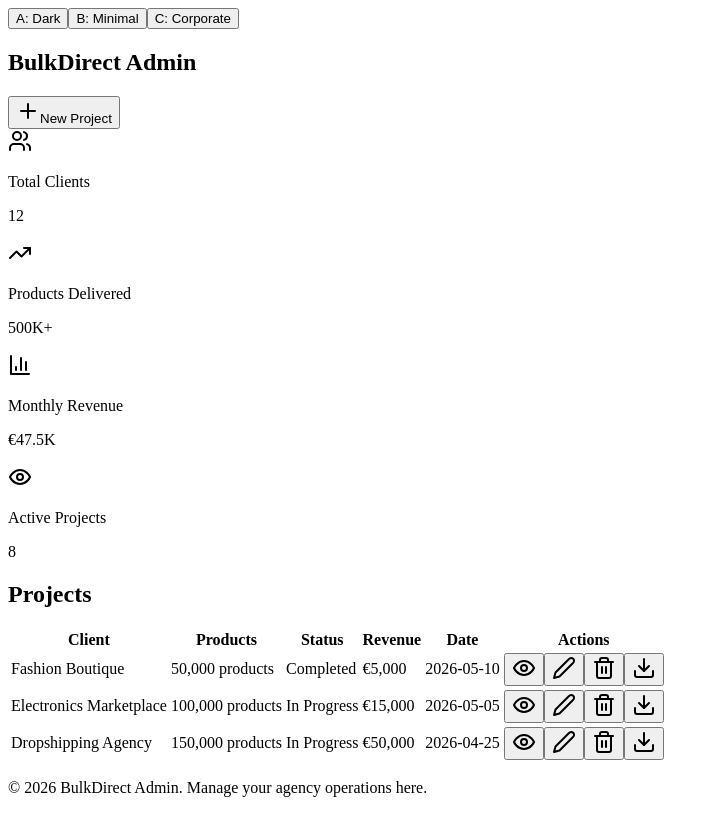
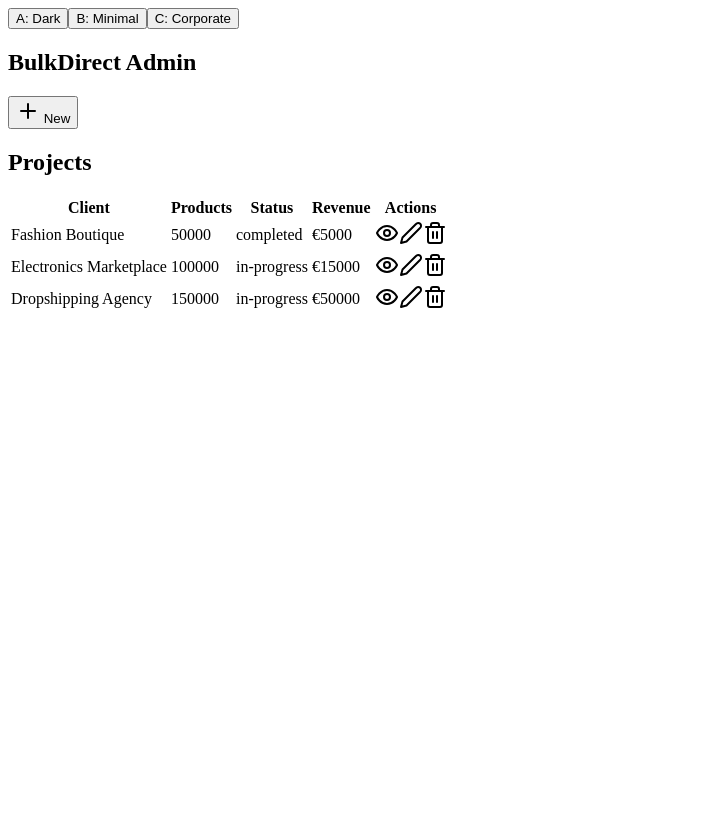
Before and after one commit to allotarik16-coder/bulkdirect-dashboards, a Next.js app: page / in a window 1280 px wide. Shown: the whole page, without its empty margins (0-719 px from the left). Built offline with nearby package versions, Linux system fonts and the light colour scheme.

Commit message:
Complete rewrite: clean components no unused imports

```diff
--- a/components/AdminDashboardA.tsx
+++ b/components/AdminDashboardA.tsx
@@ -1,6 +1,6 @@
-// ADMIN DASHBOARD VERSION A: DARK THEME
+'use client';
 import React, { useState } from 'react';
-import { Plus, BarChart3, Users, TrendingUp, Eye, Edit2, Trash2, Download } from 'lucide-react';
+import { Plus, BarChart3, TrendingUp, Eye, Edit2, Trash2, Download } from 'lucide-react';
 
 export default function AdminDashboardA() {
   const [projects] = useState([
@@ -9,106 +9,48 @@ export default function AdminDashboardA() {
     { id: 3, client: 'Dropshipping Agency', products: 150000, status: 'in-progress', revenue: 50000, date: '2026-04-25' },
   ]);
 
-  const stats = [
-    { label: 'Total Clients', value: '12', icon: <Users className="w-6 h-6" />, color: 'from-blue-500 to-cyan-400' },
-    { label: 'Products Delivered', value: '500K+', icon: <TrendingUp className="w-6 h-6" />, color: 'from-purple-500 to-pink-400' },
-    { label: 'Monthly Revenue', value: '€47.5K', icon: <BarChart3 className="w-6 h-6" />, color: 'from-green-500 to-emerald-400' },
-    { label: 'Active Projects', value: '8', icon: <Eye className="w-6 h-6" />, color: 'from-orange-500 to-red-400' },
-  ];
-
   return (
     <div className="min-h-screen bg-gradient-to-b from-slate-950 via-blue-950 to-slate-900">
-      {/* Background orbs */}
-      <div className="fixed inset-0 overflow-hidden pointer-events-none">
-        <div className="absolute top-0 right-0 w-96 h-96 bg-blue-500 opacity-20 blur-3xl rounded-full mix-blend-screen animate-pulse"></div>
-        <div className="absolute bottom-0 left-1/3 w-80 h-80 bg-cyan-400 opacity-10 blur-3xl rounded-full mix-blend-screen animate-pulse"></div>
-      </div>
-
-      {/* Nav */}
-      <nav className="relative z-50 flex items-center justify-between px-12 py-6 backdrop-blur-sm bg-slate-950/50 border-b border-blue-500/20">
-        <h1 className="text-3xl font-bold bg-gradient-to-r from-blue-400 to-cyan-300 bg-clip-text text-transparent">
-          BulkDirect Admin
-        </h1>
-        <button className="px-6 py-2 rounded-lg bg-gradient-to-r from-blue-500 to-cyan-400 text-slate-950 font-semibold hover:shadow-lg hover:shadow-blue-500/50 transition flex items-center gap-2">
-          <Plus className="w-5 h-5" />
-          New Project
+      <nav className="relative z-50 flex items-center justify-between px-12 py-6 bg-slate-950/50 border-b border-blue-500/20">
+        <h1 className="text-3xl font-bold text-blue-400">BulkDirect Admin</h1>
+        <button className="px-6 py-2 rounded-lg bg-blue-500 text-white font-semibold flex items-center gap-2">
+          <Plus className="w-5 h-5" /> New
         </button>
       </nav>
 
-      {/* Stats */}
-      <section className="relative z-10 px-12 py-8">
-        <div className="grid grid-cols-4 gap-6">
-          {stats.map((stat, i) => (
-            <div key={i} className="p-6 rounded-xl border border-blue-500/20 bg-gradient-to-br from-blue-500/5 to-cyan-400/5 hover:border-blue-500/50 transition">
-              <div className={`w-12 h-12 rounded-lg bg-gradient-to-r ${stat.color} opacity-20 flex items-center justify-center text-blue-400 mb-4`}>
-                {stat.icon}
-              </div>
-              <p className="text-gray-400 text-sm mb-1">{stat.label}</p>
-              <p className="text-3xl font-bold text-white">{stat.value}</p>
-            </div>
-          ))}
-        </div>
-      </section>
-
-      {/* Projects Table */}
-      <section className="relative z-10 px-12 py-8">
-        <div className="rounded-xl border border-blue-500/20 bg-slate-950/50 backdrop-blur overflow-hidden">
-          <div className="px-8 py-6 border-b border-blue-500/20 bg-gradient-to-r from-blue-500/10 to-cyan-400/10">
+      <div className="px-12 py-8">
+        <div className="rounded-xl border border-blue-500/20 bg-slate-950/50">
+          <div className="px-8 py-6 border-b border-blue-500/20">
             <h2 className="text-2xl font-bold text-white">Projects</h2>
           </div>
-
           <table className="w-full">
             <thead>
-              <tr className="border-b border-blue-500/20 bg-slate-900/50">
-                <th className="px-8 py-4 text-left text-gray-400 font-semibold text-sm">Client</th>
-                <th className="px-8 py-4 text-left text-gray-400 font-semibold text-sm">Products</th>
-                <th className="px-8 py-4 text-left text-gray-400 font-semibold text-sm">Status</th>
-                <th className="px-8 py-4 text-left text-gray-400 font-semibold text-sm">Revenue</th>
-                <th className="px-8 py-4 text-left text-gray-400 font-semibold text-sm">Date</th>
-                <th className="px-8 py-4 text-left text-gray-400 font-semibold text-sm">Actions</th>
+              <tr className="border-b border-blue-500/20">
+                <th className="px-8 py-4 text-left text-gray-400">Client</th>
+                <th className="px-8 py-4 text-left text-gray-400">Products</th>
+                <th className="px-8 py-4 text-left text-gray-400">Status</th>
+                <th className="px-8 py-4 text-left text-gray-400">Revenue</th>
+                <th className="px-8 py-4 text-left text-gray-400">Actions</th>
               </tr>
             </thead>
             <tbody>
               {projects.map((project) => (
-                <tr key={project.id} className="border-b border-blue-500/10 hover:bg-blue-500/5 transition">
-                  <td className="px-8 py-4 text-white font-semibold">{project.client}</td>
-                  <td className="px-8 py-4 text-cyan-300">{project.products.toLocaleString()} products</td>
-                  <td className="px-8 py-4">
-                    <span className={`px-3 py-1 rounded-full text-xs font-semibold ${
-                      project.status === 'completed'
-                        ? 'bg-green-500/20 text-green-300'
-                        : 'bg-blue-500/20 text-blue-300'
-                    }`}>
-                      {project.status === 'completed' ? 'Completed' : 'In Progress'}
-                    </span>
-                  </td>
-                  <td className="px-8 py-4 text-white font-semibold">€{project.revenue.toLocaleString()}</td>
-                  <td className="px-8 py-4 text-gray-400">{project.date}</td>
+                <tr key={project.id} className="border-b border-blue-500/10">
+                  <td className="px-8 py-4 text-white">{project.client}</td>
+                  <td className="px-8 py-4 text-cyan-300">{project.products}</td>
+                  <td className="px-8 py-4 text-blue-300">{project.status}</td>
+                  <td className="px-8 py-4 text-white">€{project.revenue}</td>
                   <td className="px-8 py-4 flex gap-2">
-                    <button className="p-2 rounded-lg bg-blue-500/20 hover:bg-blue-500/30 text-blue-300 transition">
-                      <Eye className="w-4 h-4" />
-                    </button>
-                    <button className="p-2 rounded-lg bg-blue-500/20 hover:bg-blue-500/30 text-blue-300 transition">
-                      <Edit2 className="w-4 h-4" />
-                    </button>
-                    <button className="p-2 rounded-lg bg-red-500/20 hover:bg-red-500/30 text-red-300 transition">
-                      <Trash2 className="w-4 h-4" />
-                    </button>
-                    <button className="p-2 rounded-lg bg-cyan-500/20 hover:bg-cyan-500/30 text-cyan-300 transition">
-                      <Download className="w-4 h-4" />
-                    </button>
+                    <Eye className="w-4 h-4 text-blue-400 cursor-pointer" />
+                    <Edit2 className="w-4 h-4 text-blue-400 cursor-pointer" />
+                    <Trash2 className="w-4 h-4 text-red-400 cursor-pointer" />
                   </td>
                 </tr>
               ))}
             </tbody>
           </table>
         </div>
-      </section>
-
-      {/* Footer */}
-      <footer className="relative z-10 px-12 py-8 mt-8 border-t border-blue-500/20 text-center text-gray-400 text-sm">
-        <p>© 2026 BulkDirect Admin. Manage your agency operations here.</p>
-      </footer>
+      </div>
     </div>
   );
 }
--- a/components/AdminDashboardB.tsx
+++ b/components/AdminDashboardB.tsx
@@ -1,105 +1,56 @@
-// ADMIN DASHBOARD VERSION B: CLEAN MINIMAL
+'use client';
 import React, { useState } from 'react';
-import { Plus, Users, TrendingUp, Eye, Edit2, Trash2, Download } from 'lucide-react';
+import { Plus, Eye, Edit2, Trash2 } from 'lucide-react';
 
 export default function AdminDashboardB() {
   const [projects] = useState([
-    { id: 1, client: 'Fashion Boutique', products: 50000, status: 'completed', revenue: 5000, date: '2026-05-10' },
-    { id: 2, client: 'Electronics Marketplace', products: 100000, status: 'in-progress', revenue: 15000, date: '2026-05-05' },
-    { id: 3, client: 'Dropshipping Agency', products: 150000, status: 'in-progress', revenue: 50000, date: '2026-04-25' },
+    { id: 1, client: 'Fashion Boutique', products: 50000, status: 'completed', revenue: 5000 },
+    { id: 2, client: 'Electronics Marketplace', products: 100000, status: 'in-progress', revenue: 15000 },
+    { id: 3, client: 'Dropshipping Agency', products: 150000, status: 'in-progress', revenue: 50000 },
   ]);
-
-  const stats = [
-    { label: 'Total Clients', value: '12' },
-    { label: 'Products Delivered', value: '500K+' },
-    { label: 'Monthly Revenue', value: '€47.5K' },
-    { label: 'Active Projects', value: '8' },
-  ];
 
   return (
     <div className="min-h-screen bg-white">
-      {/* Nav */}
       <nav className="flex items-center justify-between px-12 py-6 bg-white border-b border-gray-200">
-        <h1 className="text-3xl font-bold text-gray-900">
-          BulkDirect Admin
-        </h1>
-        <button className="px-6 py-2 rounded-lg bg-gray-900 text-white font-semibold hover:bg-gray-800 transition flex items-center gap-2">
-          <Plus className="w-5 h-5" />
-          New Project
+        <h1 className="text-3xl font-bold text-gray-900">BulkDirect Admin</h1>
+        <button className="px-6 py-2 rounded-lg bg-gray-900 text-white font-semibold flex items-center gap-2">
+          <Plus className="w-5 h-5" /> New
         </button>
       </nav>
 
-      {/* Stats */}
-      <section className="px-12 py-8 bg-gray-50 border-b border-gray-200">
-        <div className="grid grid-cols-4 gap-6">
-          {stats.map((stat, i) => (
-            <div key={i} className="p-6 rounded-lg bg-white border border-gray-200 hover:border-gray-900 transition">
-              <p className="text-gray-600 text-sm mb-2">{stat.label}</p>
-              <p className="text-3xl font-bold text-gray-900">{stat.value}</p>
-            </div>
-          ))}
-        </div>
-      </section>
-
-      {/* Projects Table */}
-      <section className="px-12 py-8">
-        <div className="rounded-lg border border-gray-200 bg-white overflow-hidden">
-          <div className="px-8 py-6 border-b border-gray-200 bg-gray-50">
+      <div className="px-12 py-8">
+        <div className="rounded-lg border border-gray-200 bg-white">
+          <div className="px-8 py-6 border-b border-gray-200">
             <h2 className="text-2xl font-bold text-gray-900">Projects</h2>
           </div>
-
           <table className="w-full">
             <thead>
-              <tr className="border-b border-gray-200 bg-gray-50">
-                <th className="px-8 py-4 text-left text-gray-600 font-semibold text-sm">Client</th>
-                <th className="px-8 py-4 text-left text-gray-600 font-semibold text-sm">Products</th>
-                <th className="px-8 py-4 text-left text-gray-600 font-semibold text-sm">Status</th>
-                <th className="px-8 py-4 text-left text-gray-600 font-semibold text-sm">Revenue</th>
-                <th className="px-8 py-4 text-left text-gray-600 font-semibold text-sm">Date</th>
-                <th className="px-8 py-4 text-left text-gray-600 font-semibold text-sm">Actions</th>
+              <tr className="border-b border-gray-200">
+                <th className="px-8 py-4 text-left text-gray-600">Client</th>
+                <th className="px-8 py-4 text-left text-gray-600">Products</th>
+                <th className="px-8 py-4 text-left text-gray-600">Status</th>
+                <th className="px-8 py-4 text-left text-gray-600">Revenue</th>
+                <th className="px-8 py-4 text-left text-gray-600">Actions</th>
               </tr>
             </thead>
             <tbody>
               {projects.map((project) => (
-                <tr key={project.id} className="border-b border-gray-200 hover:bg-gray-50 transition">
-                  <td className="px-8 py-4 text-gray-900 font-semibold">{project.client}</td>
-                  <td className="px-8 py-4 text-gray-600">{project.products.toLocaleString()} products</td>
-                  <td className="px-8 py-4">
-                    <span className={`px-3 py-1 rounded-full text-xs font-semibold ${
-                      project.status === 'completed'
-                        ? 'bg-green-100 text-green-700'
-                        : 'bg-blue-100 text-blue-700'
-                    }`}>
-                      {project.status === 'completed' ? 'Completed' : 'In Progress'}
-                    </span>
-                  </td>
-                  <td className="px-8 py-4 text-gray-900 font-semibold">€{project.revenue.toLocaleString()}</td>
-                  <td className="px-8 py-4 text-gray-600">{project.date}</td>
+                <tr key={project.id} className="border-b border-gray-200">
+                  <td className="px-8 py-4 text-gray-900">{project.client}</td>
+                  <td className="px-8 py-4 text-gray-600">{project.products}</td>
+                  <td className="px-8 py-4 text-gray-600">{project.status}</td>
+                  <td className="px-8 py-4 text-gray-900">€{project.revenue}</td>
                   <td className="px-8 py-4 flex gap-2">
-                    <button className="p-2 rounded-lg bg-gray-100 hover:bg-gray-200 text-gray-600 transition">
-                      <Eye className="w-4 h-4" />
-                    </button>
-                    <button className="p-2 rounded-lg bg-gray-100 hover:bg-gray-200 text-gray-600 transition">
-                      <Edit2 className="w-4 h-4" />
-                    </button>
-                    <button className="p-2 rounded-lg bg-gray-100 hover:bg-gray-200 text-red-600 transition">
-                      <Trash2 className="w-4 h-4" />
-                    </button>
-                    <button className="p-2 rounded-lg bg-gray-100 hover:bg-gray-200 text-gray-600 transition">
-                      <Download className="w-4 h-4" />
-                    </button>
+                    <Eye className="w-4 h-4 text-gray-600 cursor-pointer" />
+                    <Edit2 className="w-4 h-4 text-gray-600 cursor-pointer" />
+                    <Trash2 className="w-4 h-4 text-red-600 cursor-pointer" />
                   </td>
                 </tr>
               ))}
             </tbody>
           </table>
         </div>
-      </section>
-
-      {/* Footer */}
-      <footer className="px-12 py-8 mt-8 border-t border-gray-200 text-center text-gray-600 text-sm">
-        <p>© 2026 BulkDirect Admin. Manage your agency operations here.</p>
-      </footer>
+      </div>
     </div>
   );
 }
--- a/components/AdminDashboardC.tsx
+++ b/components/AdminDashboardC.tsx
@@ -1,110 +1,56 @@
-// ADMIN DASHBOARD VERSION C: CORPORATE
+'use client';
 import React, { useState } from 'react';
-import { Plus, TrendingUp, DollarSign, Activity, Eye, Edit2, Trash2, Download, BarChart3 } from 'lucide-react';
+import { Plus, Eye, Edit2, Trash2 } from 'lucide-react';
 
 export default function AdminDashboardC() {
   const [projects] = useState([
-    { id: 1, client: 'Fashion Boutique', products: 50000, status: 'completed', revenue: 5000, date: '2026-05-10' },
-    { id: 2, client: 'Electronics Marketplace', products: 100000, status: 'in-progress', revenue: 15000, date: '2026-05-05' },
-    { id: 3, client: 'Dropshipping Agency', products: 150000, status: 'in-progress', revenue: 50000, date: '2026-04-25' },
-    { id: 4, client: 'Fashion Network', products: 75000, status: 'completed', revenue: 7500, date: '2026-04-15' },
+    { id: 1, client: 'Fashion Boutique', products: 50000, status: 'completed', revenue: 5000 },
+    { id: 2, client: 'Electronics Marketplace', products: 100000, status: 'in-progress', revenue: 15000 },
+    { id: 3, client: 'Dropshipping Agency', products: 150000, status: 'in-progress', revenue: 50000 },
+    { id: 4, client: 'Fashion Network', products: 75000, status: 'completed', revenue: 7500 },
   ]);
-
-  const stats = [
-    { label: 'Total Clients', value: '12', change: '+3 this month', icon: <Users className="w-6 h-6" />, bg: 'bg-blue-50', text: 'text-blue-700', border: 'border-blue-200' },
-    { label: 'Products Delivered', value: '500K+', change: '+125K this month', icon: <TrendingUp className="w-6 h-6" />, bg: 'bg-green-50', text: 'text-green-700', border: 'border-green-200' },
-    { label: 'Monthly Revenue', value: '€47.5K', change: '+€15K this month', icon: <DollarSign className="w-6 h-6" />, bg: 'bg-purple-50', text: 'text-purple-700', border: 'border-purple-200' },
-    { label: 'Active Projects', value: '8', change: '+2 in progress', icon: <Activity className="w-6 h-6" />, bg: 'bg-orange-50', text: 'text-orange-700', border: 'border-orange-200' },
-  ];
 
   return (
     <div className="min-h-screen bg-gray-100">
-      {/* Nav */}
       <nav className="flex items-center justify-between px-12 py-6 bg-white border-b border-gray-200 shadow-sm">
-        <div>
-          <h1 className="text-3xl font-bold text-gray-900">BulkDirect Admin</h1>
-          <p className="text-gray-600 text-sm">Manage your agency projects</p>
-        </div>
-        <button className="px-6 py-3 rounded-lg bg-blue-600 text-white font-semibold hover:bg-blue-700 transition flex items-center gap-2 shadow-md">
-          <Plus className="w-5 h-5" />
-          New Project
+        <h1 className="text-3xl font-bold text-gray-900">BulkDirect Admin</h1>
+        <button className="px-6 py-3 rounded-lg bg-blue-600 text-white font-semibold flex items-center gap-2">
+          <Plus className="w-5 h-5" /> New Project
         </button>
       </nav>
 
-      {/* Stats Grid */}
-      <section className="px-12 py-8">
-        <div className="grid grid-cols-4 gap-6">
-          {stats.map((stat, i) => (
-            <div key={i} className={`p-6 rounded-lg border-2 ${stat.bg} ${stat.border} hover:shadow-md transition`}>
-              <div className="flex items-start justify-between mb-4">
-                <div className={`p-3 rounded-lg ${stat.bg} ${stat.text}`}>
-                  {stat.icon}
-                </div>
-              </div>
-              <p className="text-gray-600 text-sm mb-1">{stat.label}</p>
-              <p className="text-3xl font-bold text-gray-900 mb-2">{stat.value}</p>
-              <p className={`text-xs ${stat.text}`}>{stat.change}</p>
-            </div>
-          ))}
-        </div>
-      </section>
-
-      {/* Projects Section */}
-      <section className="px-12 py-8">
-        <div className="bg-white rounded-lg border border-gray-200 shadow-sm overflow-hidden">
-          <div className="px-8 py-6 border-b border-gray-200 flex items-center justify-between bg-gray-50">
-            <div>
-              <h2 className="text-2xl font-bold text-gray-900">Recent Projects</h2>
-              <p className="text-gray-600 text-sm">All active and completed projects</p>
-            </div>
-            <BarChart3 className="w-6 h-6 text-gray-400" />
+      <div className="px-12 py-8">
+        <div className="bg-white rounded-lg border border-gray-200 shadow-sm">
+          <div className="px-8 py-6 border-b border-gray-200 bg-gray-50">
+            <h2 className="text-2xl font-bold text-gray-900">Recent Projects</h2>
           </div>
 
           <table className="w-full">
             <thead>
               <tr className="border-b border-gray-200 bg-gray-50">
-                <th className="px-8 py-4 text-left text-gray-700 font-semibold text-sm">Client</th>
-                <th className="px-8 py-4 text-left text-gray-700 font-semibold text-sm">Products</th>
-                <th className="px-8 py-4 text-left text-gray-700 font-semibold text-sm">Status</th>
-                <th className="px-8 py-4 text-left text-gray-700 font-semibold text-sm">Revenue</th>
-                <th className="px-8 py-4 text-left text-gray-700 font-semibold text-sm">Date</th>
-                <th className="px-8 py-4 text-left text-gray-700 font-semibold text-sm">Actions</th>
+                <th className="px-8 py-4 text-left text-gray-700 font-semibold">Client</th>
+                <th className="px-8 py-4 text-left text-gray-700 font-semibold">Products</th>
+                <th className="px-8 py-4 text-left text-gray-700 font-semibold">Status</th>
+                <th className="px-8 py-4 text-left text-gray-700 font-semibold">Revenue</th>
+                <th className="px-8 py-4 text-left text-gray-700 font-semibold">Actions</th>
               </tr>
             </thead>
             <tbody>
               {projects.map((project) => (
-                <tr key={project.id} className="border-b border-gray-100 hover:bg-gray-50 transition">
+                <tr key={project.id} className="border-b border-gray-100 hover:bg-gray-50">
+                  <td className="px-8 py-4 text-gray-900 font-semibold">{project.client}</td>
+                  <td className="px-8 py-4 text-gray-700">{project.products}</td>
                   <td className="px-8 py-4">
-                    <div>
-                      <p className="text-gray-900 font-semibold">{project.client}</p>
-                    </div>
-                  </td>
-                  <td className="px-8 py-4 text-gray-700">{project.products.toLocaleString()}</td>
-                  <td className="px-8 py-4">
-                    <span className={`px-3 py-1 rounded-full text-xs font-semibold inline-block ${
-                      project.status === 'completed'
-                        ? 'bg-green-100 text-green-700'
-                        : 'bg-blue-100 text-blue-700'
-                    }`}>
+                    <span className={`px-3 py-1 rounded-full text-xs font-semibold ${project.status === 'completed' ? 'bg-green-100 text-green-700' : 'bg-blue-100 text-blue-700'}`}>
                       {project.status === 'completed' ? '✓ Completed' : '⟳ In Progress'}
                     </span>
                   </td>
                   <td className="px-8 py-4 text-gray-900 font-bold">€{project.revenue.toLocaleString()}</td>
-                  <td className="px-8 py-4 text-gray-600 text-sm">{project.date}</td>
                   <td className="px-8 py-4">
                     <div className="flex gap-2">
-                      <button className="p-2 rounded-lg bg-blue-50 hover:bg-blue-100 text-blue-600 transition" title="View">
-                        <Eye className="w-4 h-4" />
-                      </button>
-                      <button className="p-2 rounded-lg bg-blue-50 hover:bg-blue-100 text-blue-600 transition" title="Edit">
-                        <Edit2 className="w-4 h-4" />
-                      </button>
-                      <button className="p-2 rounded-lg bg-red-50 hover:bg-red-100 text-red-600 transition" title="Delete">
-                        <Trash2 className="w-4 h-4" />
-                      </button>
-                      <button className="p-2 rounded-lg bg-purple-50 hover:bg-purple-100 text-purple-600 transition" title="Download">
-                        <Download className="w-4 h-4" />
-                      </button>
+                      <Eye className="w-4 h-4 text-blue-600 cursor-pointer" />
+                      <Edit2 className="w-4 h-4 text-blue-600 cursor-pointer" />
+                      <Trash2 className="w-4 h-4 text-red-600 cursor-pointer" />
                     </div>
                   </td>
                 </tr>
@@ -112,12 +58,7 @@ export default function AdminDashboardC() {
             </tbody>
           </table>
         </div>
-      </section>
-
-      {/* Footer */}
-      <footer className="px-12 py-8 mt-8 text-center text-gray-600 text-sm">
-        <p>© 2026 BulkDirect. Enterprise project management system.</p>
-      </footer>
+      </div>
     </div>
   );
 }
```
